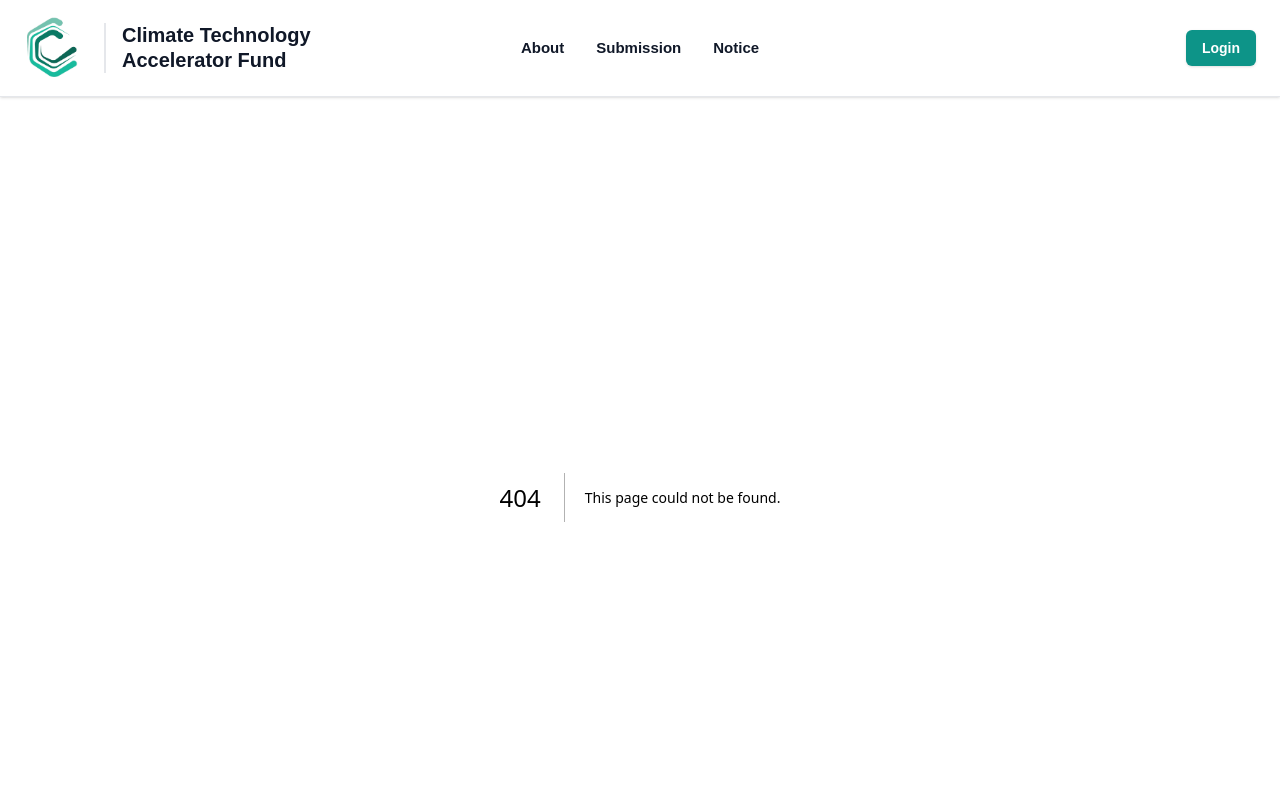
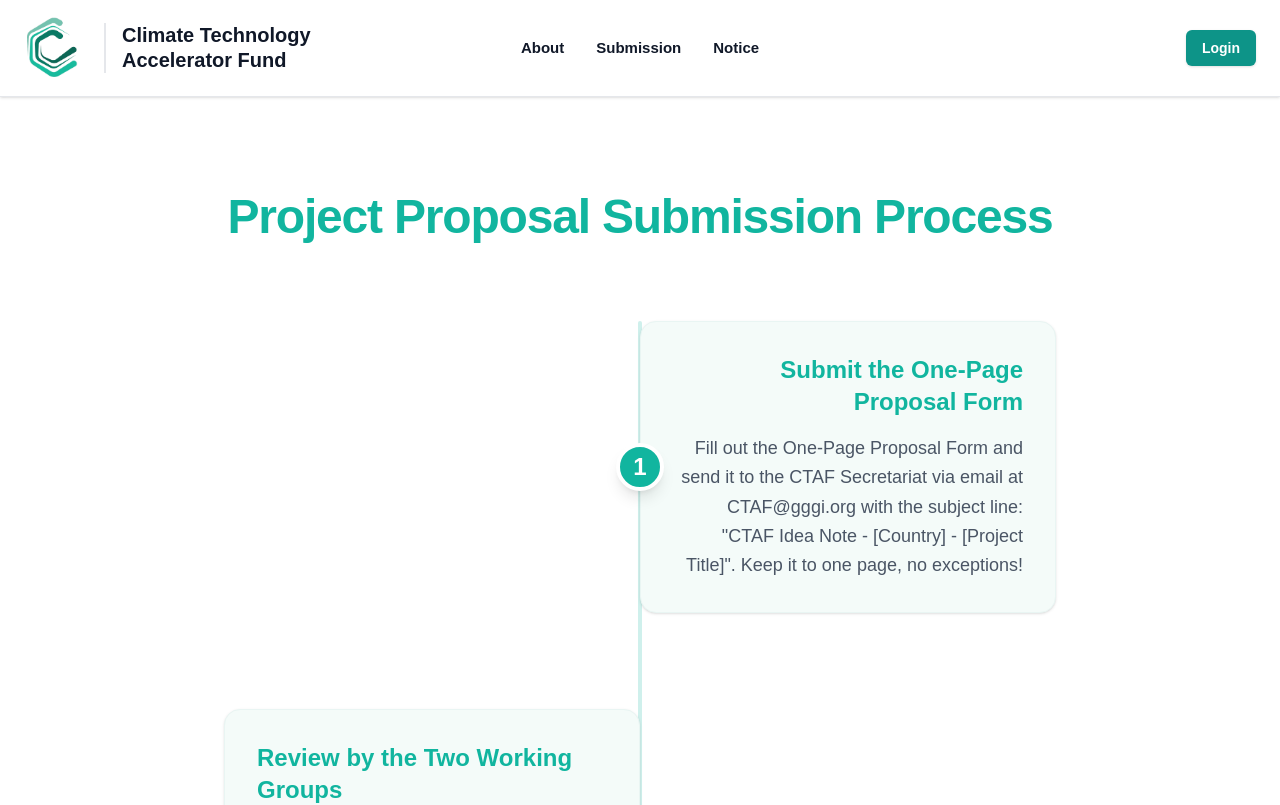
Before and after one commit to LzLLC2022/CPMS, a Next.js app: page /about/submission-process in a window 1280 px wide. Before the commit this address had no page. Shown: the top 805 px of the page. Built offline with nearby package versions, Linux system fonts and the light colour scheme.

Commit message:
feat: add Project Proposal Submission Process page

```diff
--- /dev/null
+++ b/src/app/about/submission-process/page.tsx
@@ -0,0 +1,87 @@
+import React from 'react';
+
+export default function SubmissionProcessPage() {
+  const steps = [
+    {
+      num: 1,
+      title: 'Submit the One-Page Proposal Form',
+      desc: 'Fill out the One-Page Proposal Form and send it to the CTAF Secretariat via email at CTAF@gggi.org with the subject line: "CTAF Idea Note - [Country] - [Project Title]". Keep it to one page, no exceptions!'
+    },
+    {
+      num: 2,
+      title: 'Review by the Two Working Groups',
+      desc: 'The Technology and Policy Expert Working Group and the Country and Regional Expert Working Group review the submission and shortlist the most promising ideas.'
+    },
+    {
+      num: 3,
+      title: 'Submit the Five-Page Proposal Form & the Basic Budget Plan',
+      desc: 'Shortlisted projects are invited to submit the filled-out Five-Page Proposal Form and the Basic One-Page Budget Plan Form.'
+    },
+    {
+      num: 4,
+      title: 'Final Review',
+      desc: 'The Project Steering Committee selects the final projects and places each one either on the Demonstration Project track.'
+    },
+    {
+      num: 5,
+      title: 'Submit the Project Implementation Plan & the Detailed Budget Plan',
+      desc: 'The final selected projects need to submit the filled-out Detailed Project Implementation Plan as well as the Detailed Budget Plan Form.'
+    },
+    {
+      num: 6,
+      title: 'Project Start & Implementation',
+      desc: 'Continuously supported by CTAF Secretariat.'
+    }
+  ];
+
+  return (
+    <div className="min-h-screen bg-white pb-24">
+      <div className="max-w-5xl mx-auto px-4 sm:px-6 lg:px-8 py-16 sm:py-24">
+
+        {/* Header Section */}
+        <div className="mb-20 text-center">
+          <h1 className="text-4xl font-extrabold text-[#11B59F] sm:text-5xl tracking-tight">
+            Project Proposal Submission Process
+          </h1>
+        </div>
+
+        {/* Timeline Section */}
+        <div className="relative">
+          {/* Vertical Line */}
+          <div className="absolute left-4 sm:left-1/2 top-0 bottom-0 w-1 bg-[#11B59F] sm:-ml-0.5 rounded-full opacity-20"></div>
+
+          <div className="space-y-12 sm:space-y-24">
+            {steps.map((step, index) => (
+              <div
+                key={step.num}
+                className={`relative flex flex-col sm:flex-row items-center ${
+                  index % 2 === 0 ? 'sm:flex-row-reverse' : ''
+                }`}
+              >
+                {/* Number Circle (Center for Desktop, Left for Mobile) */}
+                <div className="absolute left-0 sm:left-1/2 -ml-3 sm:-ml-6 w-10 h-10 sm:w-12 sm:h-12 bg-[#11B59F] rounded-full flex items-center justify-center text-white text-xl sm:text-2xl font-bold shadow-lg z-10 border-4 border-white">
+                  {step.num}
+                </div>
+
+                {/* Content Box */}
+                <div className={`w-full sm:w-1/2 pl-12 sm:pl-0 ${
+                  index % 2 === 0 ? 'sm:pr-16 text-left sm:text-right' : 'sm:pl-16 text-left'
+                }`}>
+                  <div className="bg-[#F4FBF9] p-6 sm:p-8 rounded-2xl shadow-sm border border-[#E9F5F3] hover:shadow-md transition-shadow">
+                    <h3 className="text-2xl font-bold text-[#11B59F] mb-4">
+                      {step.title}
+                    </h3>
+                    <p className="text-gray-600 text-lg leading-relaxed">
+                      {step.desc}
+                    </p>
+                  </div>
+                </div>
+              </div>
+            ))}
+          </div>
+        </div>
+
+      </div>
+    </div>
+  );
+}
```
